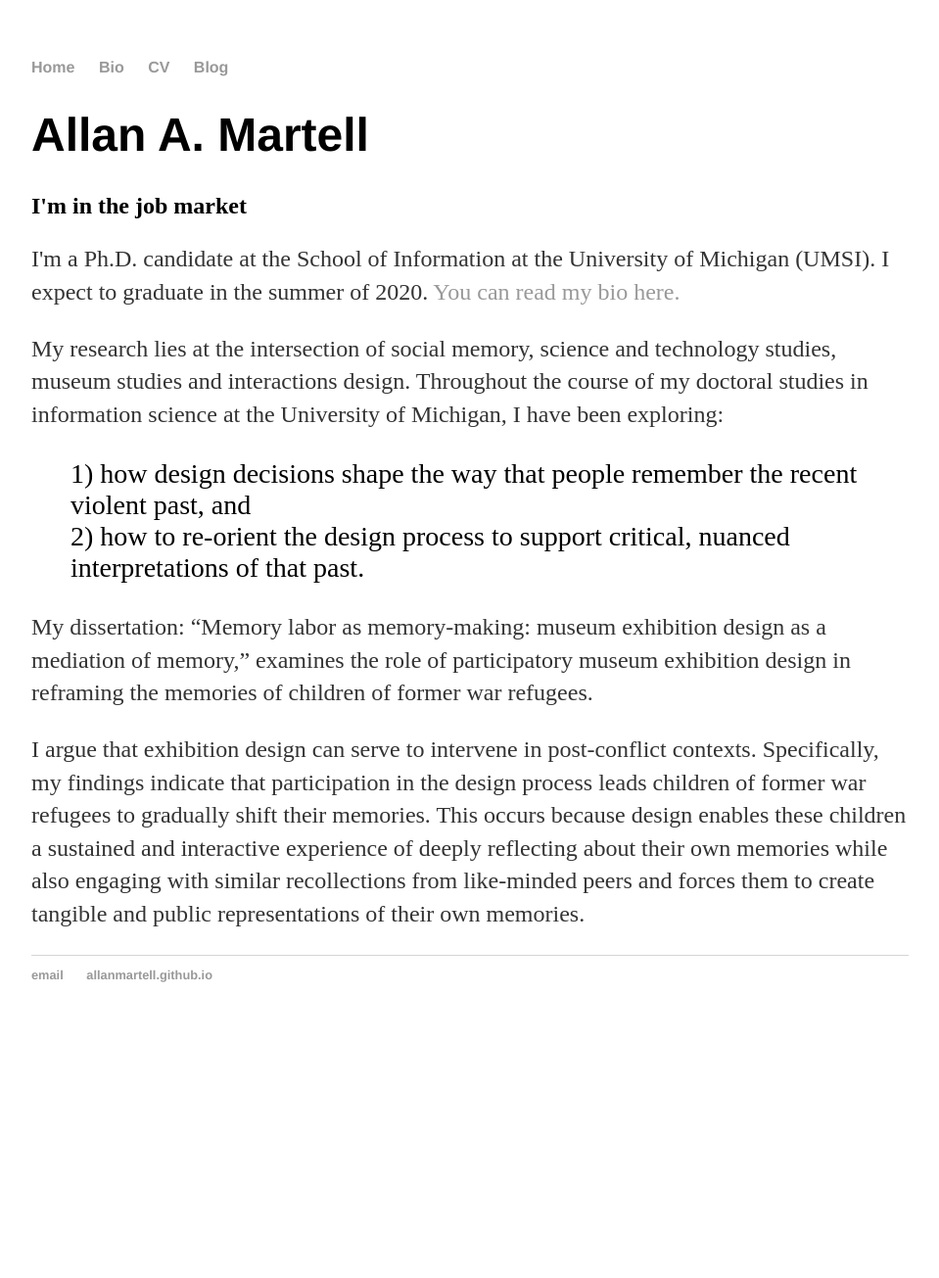
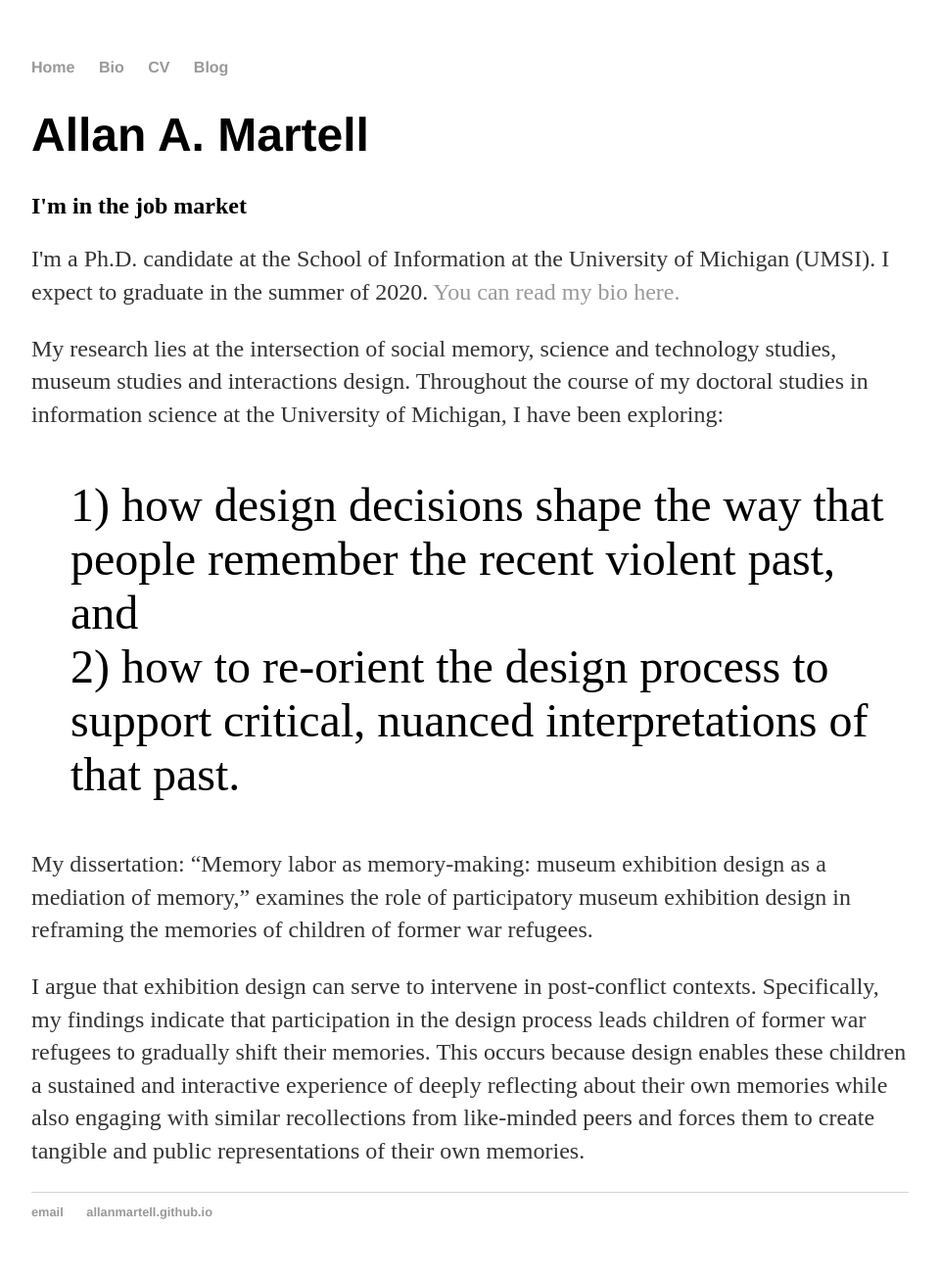
Before and after one commit to allanmartell/allanmartell.github.io, a Jekyll site: the page built from index.html, in a window 1280 px wide. Shown: the whole page at 98% size, without its empty margins (160-1119 px from the left). Built offline with Jekyll 4.4.1, drawn with Linux system fonts in a browser that asks for light colours; before the commit the page ends 1063 px from its top, so only the background shows below that.

Commit message:
Update main.css

```diff
--- a/css/main.css
+++ b/css/main.css
@@ -43,5 +43,5 @@ ul.posts li {
 }
 
 ul.researchthemes {
-    font-size: 1.75em;
+    font-size: 3.0em;
 }
```
